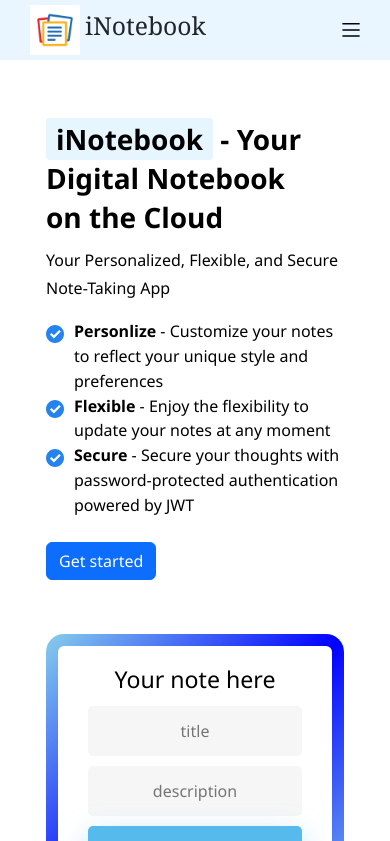
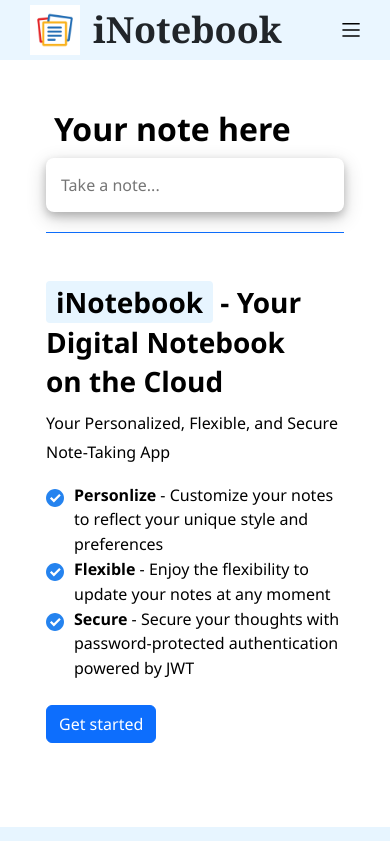
Before and after one commit to atmaram-kambli/iNotebook-App, a React (Vite) app: page / in a window 390 px wide. Shown: the top 841 px of the page. Built offline with nearby package versions, Linux system fonts and the light colour scheme.

Commit message:
addnote functionality✅

```diff
--- a/src/App.css
+++ b/src/App.css
@@ -66,7 +66,7 @@ input[type=password] {
 
 input[type=text]:focus, input[type=password]:focus {
   background-color: #e5ecf2;
-  border-bottom: 2px solid #5fbae9;
+  /* border-bottom: 2px solid #5fbae9; */
 }
 
 input[type=text]:placeholder, input[type=password]:placeholder {
--- a/src/App.jsx
+++ b/src/App.jsx
@@ -29,7 +29,7 @@ function App() {
           {/* <Navbar /> */}
           <Header />
           <Alert alert={alert}/>
-          <div className="app">
+          <div className="">
 
           <Routes>
             <Route path='/' index element={<Home/>} />
--- a/src/components/AddNote/AddNote.jsx
+++ b/src/components/AddNote/AddNote.jsx
@@ -1,28 +1,33 @@
 import React, {useContext, useState, useEffect, useRef, memo} from 'react'
 import noteContext from '../../context/notes/NoteContex';
 import './style.css'
+import { useNavigate } from 'react-router-dom'
 
+const AddNote = () => {
+    const [onFocused, setOnFocused] = useState(false)
 
-const AddNote = (props) => {
-    const [onFocused, setOnFocused] = useState(false)
+  const [title, setTitle] = useState("")
+  const [desc, setDesc] = useState("")
 
     const context = useContext(noteContext);
     const {addNote} = context;
-
+    const navigate = useNavigate();
+    // console.log(location.pathname)
     const ref = useRef();
 
     const [note, setNote] = useState({title:"", description:"", tag:""})
     // const [note, setNote] = useState({title:localStorage.getItem("title"), description:localStorage.getItem("desc"), tag:""})
 
     useEffect(() => {
-        setOnFocused(false);
+      setOnFocused(false);
       if(localStorage.getItem('title')) {
+        setOnFocused(true);
         setNote({ title: localStorage.getItem("title"), description:localStorage.getItem("desc")})
-        setExpandNote(true);
       }
       return () => {
-        localStorage.removeItem('title');
-        localStorage.removeItem("desc")
+          localStorage.removeItem('title');
+          localStorage.removeItem("desc")
+
       }
     }, [])
 
@@ -34,9 +39,9 @@ const AddNote = (props) => {
     })
 
     const closeNoteBox = (e) => {
-        if(!ref.current.contains(e.target)) {
+        if(ref.current && !ref.current.contains(e.target)) {
             setOnFocused(false);
-          }
+        }
     }
 
     function onChange(e) {
@@ -45,7 +50,20 @@ const AddNote = (props) => {
 
     function handleSubmit(e) {
         e.preventDefault();
-        addNote(note.title, note.description, note.tag);
+          if(location.pathname === '/') {
+            setTitle(note.title)
+            setDesc(note.description)
+            localStorage.setItem('title', title)
+            localStorage.setItem('desc', desc)
+            if(!localStorage.getItem("token")) {
+              navigate("/login");
+            } else {
+              navigate('/notes')
+            }
+            return;
+          }
+
+          addNote(note.title, note.description, note.tag);
 
         // props.showAlert("New Note is added successfully!!", "success");
         // console.log("clicked")
@@ -83,21 +101,7 @@ const AddNote = (props) => {
 
             </form>
                 </div>
-            {/* <form>
-                <div className="form-group">
-                    <label htmlFor="title">Title</label>
-                    <input type="text" className="form-control" id="title" name="title" onChange={onChange} value={note.title} aria-describedby="emailHelp" placeholder="Title of note" required />
-                </div>
-                <div className="form-group">
-                    <label htmlFor="description">Description</label>
-                    <input type="text" className="form-control" id="description" name="description" onChange={onChange} value={note.description} placeholder="Add description here..." required />
-                </div>
-                <div className="form-group ">
-                    <label htmlFor="tag">Tags</label>
-                    <input type="text" className="form-control" id="tag" name="tag" value={note.tag} onChange={onChange} placeholder='tags'/>
-                </div>
-                <button disabled={note.title.length <= 0 || note.description.length <= 0} type="submit" className="btn btn-primary m-3" onClick={handleSubmit}>Add Note</button>
-            </form> */}
+
         </div>
     </>
   )
--- a/src/components/LoginSignup/Login.jsx
+++ b/src/components/LoginSignup/Login.jsx
@@ -40,7 +40,7 @@ const Login = (props) => {
                 <h2>Login to <span className='text-info'>iNotebook</span></h2>
                 <div className="wrapper fadeInDown">
                 <div id="formContent">
-                    <div className="fadeIn first my-3">
+                    <div className="fadeIn my-3">
                         <i className="fa-solid fa-user fa-2xl" style={{color: "#74C0FC"}}></i>
                     </div>
 
--- a/src/components/LoginSignup/LoginSignup.css
+++ b/src/components/LoginSignup/LoginSignup.css
@@ -11,8 +11,7 @@ a {
   padding: 100px 0;
 }
 
-.login,
-.signup h2 {
+h2 {
   text-align: center;
   font-size: 36px;
   font-weight: 600;
@@ -68,3 +67,98 @@ h2.active {
   color: #0d0d0d;
   border-bottom: 2px solid #5fbae9;
 }
+
+
+
+/* FORM TYPOGRAPHY*/
+
+input[type=button],
+input[type=submit],
+input[type=reset] {
+  background-color: #56baed;
+  width: 85%;
+  border: none;
+  color: white;
+  padding: 15px 80px;
+  text-align: center;
+  text-decoration: none;
+  display: inline-block;
+  text-transform: uppercase;
+  font-size: 13px;
+  -webkit-box-shadow: 0 10px 30px 0 rgba(95, 186, 233, 0.4);
+  box-shadow: 0 10px 30px 0 rgba(95, 186, 233, 0.4);
+  -webkit-border-radius: 5px 5px 5px 5px;
+  border-radius: 5px 5px 5px 5px;
+  margin: 5px 20px 40px 20px;
+  -webkit-transition: all 0.3s ease-in-out;
+  -moz-transition: all 0.3s ease-in-out;
+  -ms-transition: all 0.3s ease-in-out;
+  -o-transition: all 0.3s ease-in-out;
+  transition: all 0.3s ease-in-out;
+}
+
+input[type=button]:hover,
+input[type=submit]:hover,
+input[type=reset]:hover {
+  background-color: #39ace7;
+}
+
+input[type=button]:active,
+input[type=submit]:active,
+input[type=reset]:active {
+  -moz-transform: scale(0.95);
+  -webkit-transform: scale(0.95);
+  -o-transform: scale(0.95);
+  -ms-transform: scale(0.95);
+  transform: scale(0.95);
+}
+
+input[type=text],
+input[type=password] {
+  background-color: #f6f6f6;
+  border: none;
+  color: #0d0d0d;
+  padding: 15px 32px;
+  text-align: center;
+  text-decoration: none;
+  display: inline-block;
+  font-size: 16px;
+  margin: 5px;
+  width: 85%;
+  border: 2px solid #f6f6f6;
+  -webkit-transition: all 0.5s ease-in-out;
+  -moz-transition: all 0.5s ease-in-out;
+  -ms-transition: all 0.5s ease-in-out;
+  -o-transition: all 0.5s ease-in-out;
+  transition: all 0.5s ease-in-out;
+  -webkit-border-radius: 5px 5px 5px 5px;
+  border-radius: 5px 5px 5px 5px;
+}
+
+input[type=text]:focus, input[type=password]:focus {
+  background-color: #e5ecf2;
+  border-bottom: 2px solid #5fbae9;
+}
+
+input[type=text]:placeholder, input[type=password]:placeholder {
+  color: #cccccc;
+}
+
+.underlineHover:after {
+  display: block;
+  left: 0;
+  bottom: -10px;
+  width: 0;
+  height: 2px;
+  background-color: #56baed;
+  content: "";
+  transition: width 0.2s;
+}
+
+.underlineHover:hover {
+  color: #0d0d0d;
+}
+
+.underlineHover:hover:after {
+  width: 100%;
+}
--- a/src/components/LoginSignup/Signup.jsx
+++ b/src/components/LoginSignup/Signup.jsx
@@ -40,7 +40,7 @@ function Signup(props) {
                 <h2>SignUp to <span className='text-info'>iNotebook</span></h2>
                 <div className="wrapper fadeInDown">
                     <div id="formContent">
-                        <div className="fadeIn first my-3">
+                        <div className="fadeIn my-3">
                             <i className="fa-solid fa-user fa-2xl" style={{ color: "#74C0FC" }}></i>
                         </div>
 
--- a/src/components/NoteHeader/NoteHeader.jsx
+++ b/src/components/NoteHeader/NoteHeader.jsx
@@ -15,9 +15,9 @@ const NoteHeader = () => {
           <input type="text" placeholder='Search...' />
         </div>
         <div className="right px-2">
-            <p>refresh</p>
-            <p>Grid View</p>
-            <p>settings</p>
+            <p>re</p>
+            <p>GV</p>
+            <p>se</p>
         </div>
     </div>
   )
--- a/src/pages/Home/Home.jsx
+++ b/src/pages/Home/Home.jsx
@@ -1,15 +1,32 @@
-import React, {useState} from 'react'
+import React, {useState, useEffect, useRef} from 'react'
 import ContentWrapper from '../../components/ContentWrapper/ContentWrapper'
 import tick from '../../assets/tick.svg'
 import './style.css'
 
 import {useNavigate} from 'react-router-dom'
+// import AddNote from '../../components/AddNote/AddNote'
 
 const Home = () => {
 
   const navigate = useNavigate();
   const [title, setTitle] = useState("")
   const [desc, setDesc] = useState("")
+
+  const [onFocused, setOnFocused] = useState(false)
+  const ref = useRef();
+
+  useEffect(() => {
+    document.addEventListener('click', closeNoteBox)
+    return () => {
+        document.removeEventListener('click', closeNoteBox)
+    }
+  })
+
+  const closeNoteBox = (e) => {
+    if(ref.current && !ref.current.contains(e.target)) {
+        setOnFocused(false);
+      }
+}
 
   return (
     <>
@@ -30,11 +47,37 @@ const Home = () => {
                 <button className='btn btn-primary my-4' onClick={()=>{!localStorage.getItem("token")?navigate('/login'):navigate('/notes')}}>Get started</button>
             </div>
             <div className="right">
-                <div className="note-container">
+                {/* <div className="note-container"> */}
 
                 <div className="note">
-                <h3>Your note here</h3>
-                  <form onSubmit={()=>{
+                <h2>Your note here</h2>
+                <div className='note-box'>
+                <form onSubmit={()=>{
+                      localStorage.setItem('title', title)
+                      localStorage.setItem('desc', desc)
+                    if(!localStorage.getItem("token")) {
+                      navigate("/login");
+                    } else {
+                      navigate('/notes')
+                    }}}>
+                    {!onFocused && <input type="text" id="description" name="description" onChange={(e)=>setTitle(e.target.value)} onFocus={()=>{setOnFocused(true)}} value={desc} placeholder="Take a note..." required  />}
+                    {onFocused &&
+                    <div className='note-item' ref={ref} >
+                        {/* <input type="text" id="title" name="title" onChange={(e)=>setTitle(e.target.value)} value={title} placeholder="Title" required/>
+                        <input type="text" id="description" name="description" onChange={(e)=>setDesc(e.target.value)} onFocus={()=>{setOnFocused(false)}} value={desc} placeholder="Take a note..." required  /> */}
+                        <input type="text" id="title" placeholder='Title' name="title" value={title} onChange={(e)=>setTitle(e.target.value)} required/>
+                        <input type="text" id="description" placeholder='Take a note..' name="desc" value={desc} onChange={(e)=>setDesc(e.target.value)} required />
+                    {/* <input type="submit" value="Save Note"/> */}
+                        {/* <input type="text"  id="tag" name="tag" value={note.tag} onChange={onChange} placeholder='tags' /> */}
+                        <button disabled={title.length <= 0 || desc.length <= 0} type="submit" className="btn btn-success m-1 mx-3">Save Note</button>
+
+                    </div>
+                    }
+
+               </form>
+                </div>
+                  {/* <AddNote /> */}
+                  {/* <form onSubmit={()=>{
                       localStorage.setItem('title', title)
                       localStorage.setItem('desc', desc)
                     if(!localStorage.getItem("token")) {
@@ -46,8 +89,8 @@ const Home = () => {
                     <input type="text" placeholder='title' name="title" value={title} onChange={(e)=>setTitle(e.target.value)} required/>
                     <input type="text" placeholder='description' name="desc" value={desc} onChange={(e)=>setDesc(e.target.value)} required />
                     <input type="submit" value="Save Note"/>
-                  </form>
-                </div>
+                  </form> */}
+                {/* </div> */}
                 </div>
             </div>
 
--- a/src/pages/Home/style.css
+++ b/src/pages/Home/style.css
@@ -14,83 +14,117 @@
     margin-right: auto;
 }
 
-.home-wrapper {
+.home-container .home-wrapper {
     display: flex;
     gap: 30px;
     justify-content: space-between;
 }
 
-.info {
+.home-container .info {
     line-height: 1.8;
 }
-.info h1 {
+.home-container .info h1 {
     /* font-family: 'Franklin Gothic Medium', 'Arial Narrow', Arial, sans-serif; */
     font-weight: 900;
     font-size: 44px;
 }
-.left ul {
+.home-container .left ul {
     list-style: none;
     padding: 0;
     margin: 0;
 }
-.feature {
+.home-container .feature {
     display: flex;
     gap: 10px;
     /* align-items: center; */
 }
-.feature img {
+.home-container .feature img {
     margin-top: 6px;
     height: 18px;
 }
-.light-blue {
+.home-container .light-blue {
     background-color: rgb(231, 245, 255);
     border-radius: 4px;
     padding: 2px 10px;
 }
 
 
-.right {
-    /* width: 350px; */
-    /* max-width: 400px; */
-    /* display: flex; */
+.home-container .right {
+    width: 40%;
+    display: flex;
+    align-items: center;
 }
-.note-container {
-    width: 340px;
-    background-image: linear-gradient(to bottom right, skyblue , blue, skyblue);
-    padding: 12px;
-    border-radius: 18px;
-}
-.note {
-    /* border: 4px double blue; */
+ .home-container .note {
     width: 100%;
-    padding: 20px;
     background: white;
     border-radius: 6px;
+}
+
+.home-container .note-box {
+    /* margin: auto; */
+    border-radius: 8px;
+    box-shadow: 0 4px 8px 0 rgba(0, 0, 0, 0.2), 0 6px 20px 0 rgba(0, 0, 0, 0.19);
+
+}
+
+.home-container .note-box .note-item {
+    padding: 12px;
     display: flex;
     flex-direction: column;
-    align-items: center;
+}
+.home-container .note-box input {
+    height: 44px;
+    width: 100%;
+    background-color: transparent;
+    border: none;
+    outline: none;
+    padding: 0 10px;
+    text-align: start;
+    /* border: solid 1px red; */
 }
 
-.note form {
-    display: flex;
-    flex-direction: column;
-    align-items: center;
+.home-container .note-box .note-item input {
+    /* padding: 12px 0; */
+    margin: 0;
+    min-height: 40px;
+    height: auto;
+}
+.home-container .note-box .note-item #title {
+    font-size: 16px;
+    font-weight: 500;
+}
+.home-container .note-box .note-item #description {
+    font-size: 15px;
+    font-weight: 400;
+}
+.home-container .note-box .note-item button {
+    align-self: self-end;
+    margin: 0;
 }
 
 @media screen and (max-width: 768px) {
-    .home-wrapper {
-        flex-direction: column;
+    .home-container {
+        padding-top: 100px;
     }
-    .info h1 {
+    .home-container .home-wrapper {
+        flex-direction: column-reverse;
+        row-gap: 50px;
+    }
+    .home-container .info h1 {
         font-weight: 800;
         font-size: 28px;
         line-height: 1.4;
     }
-    .note-container {
+    .home-container .right {
         width: 100%;
+        padding-bottom: 20px;
+        border-bottom: 1px solid #0d6efd;
     }
-    .note form input {
-        width: 80%;
-        height: 50px;
+    .home-container .note h2  {
+        font-size: 32px;
+    }
+    .home-container .note {
+        width: 100%;
+        /* border: 1px solid red; */
     }
 }
```
Also changed, not shown: src/components/AddNote/style.css (+8 -0 lines), src/components/NoteHeader/style.css (+4 -4 lines).
